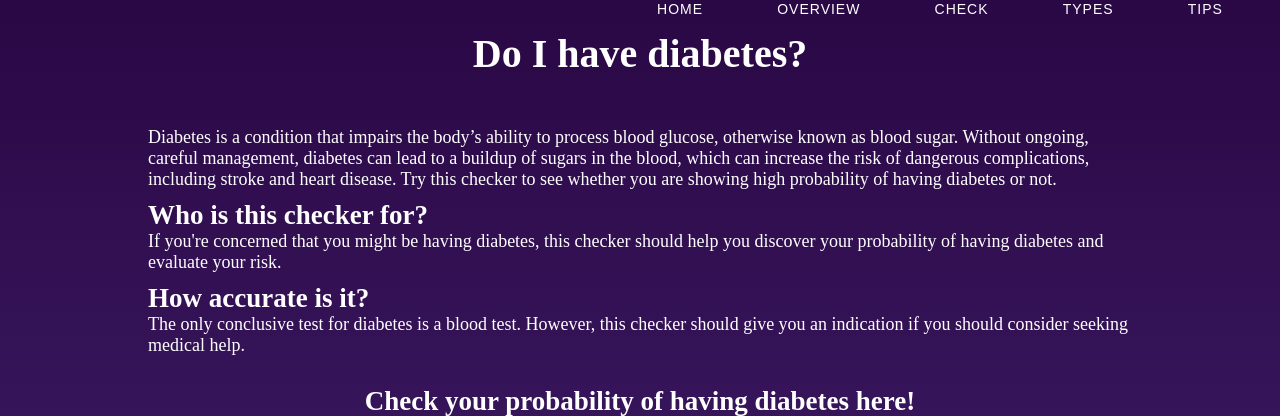
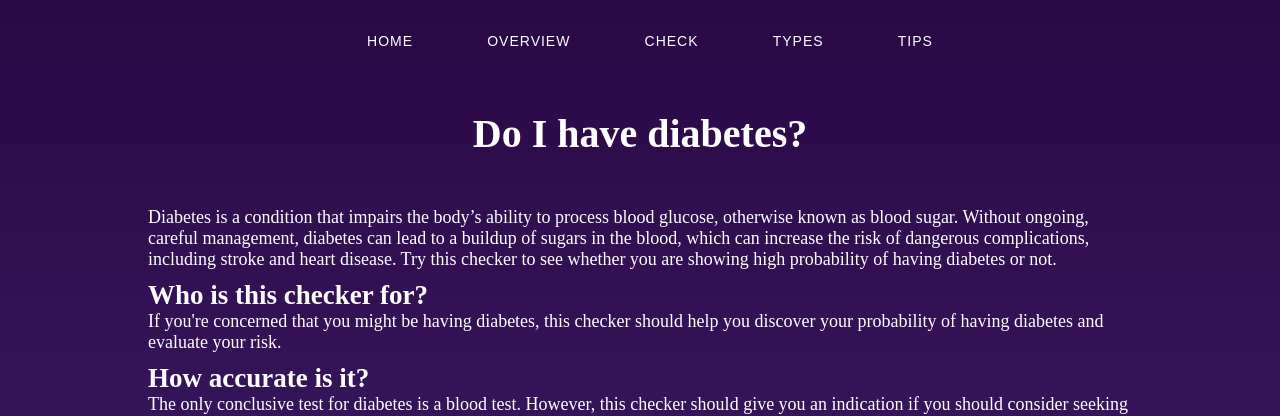
Before and after one commit to indirapravianti/do-i-have-diabetes-web-app, a Flask app: page / in a window 1280 px wide. Shown: the top 416 px of the page. Run offline with Flask 2, Linux system fonts and the light colour scheme; parts of the project's set-up code (start-up, migrations or seed data) failed here and were passed over.

Commit message:
styled nav

```diff
--- a/templates/home.html
+++ b/templates/home.html
@@ -18,10 +18,11 @@
     font-size: 18px;
     }
 
-    header{
+    .dihd{
         text-align: center;
         padding: 30px;
-        font-size: 20px;
+        font-size: 40px;
+        font-weight: 700;
     }
 
     .form-wrapper{
@@ -85,6 +86,10 @@
             padding: 0.7em 2.4em;
             font-size: 14px;
         }
+
+        .dropdown{
+            display: none !important;
+        }
     }
 
     .diabetes-edu{
@@ -105,6 +110,14 @@
         padding: 20px;
     }
 
+    nav{
+        display: flex;
+        justify-content: space-around;
+        align-items: center;
+        width: 100%;
+        height: 10vh;
+        margin: 0 auto;
+    }
     .dropdown {
         height: 2vh;
         display: flex;
@@ -162,9 +175,8 @@
                 </li>
         </ul>
     </nav>
-    <header>
-        <h1>Do I have diabetes?</h1>
-    </header>
+
+    <div class="dihd">Do I have diabetes?</h1></div>
     <div class="description" id="overview">
         <p>Diabetes is a condition that impairs the body’s ability to process blood glucose, otherwise
             known as blood sugar. Without ongoing, careful management, diabetes can lead to a buildup of
```
